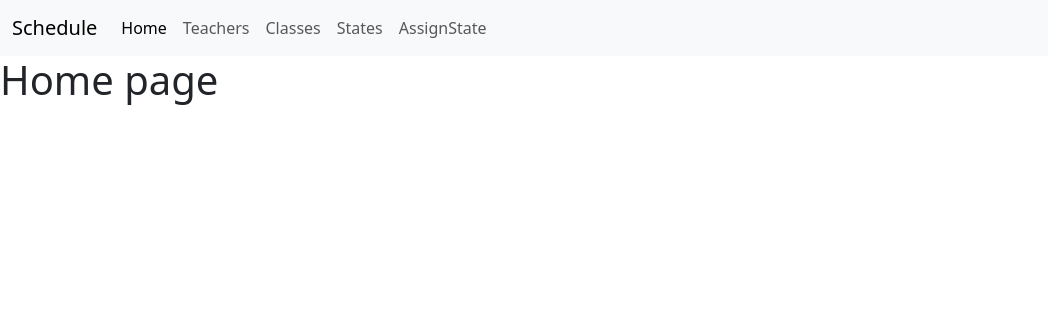
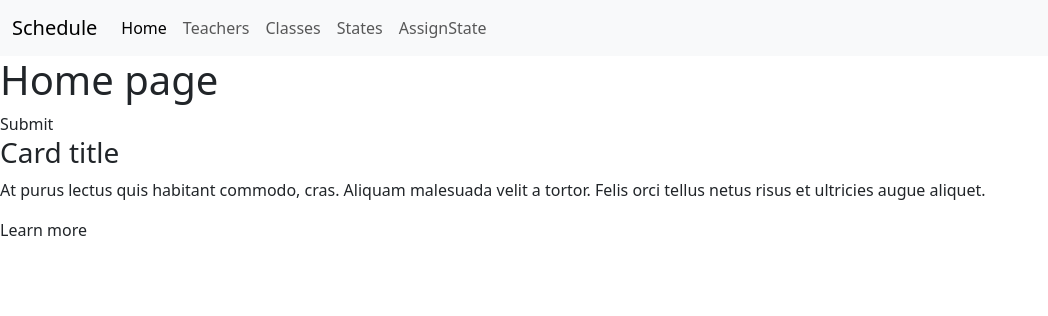
Before and after one commit to catawba/Schedule24, a Flask app: page / in a window 1280 px wide. Shown: the top 316 px of the page, without its empty margins (0-1048 px from the left). Run offline with Flask 3, Linux system fonts and the light colour scheme; some libraries are stand-ins or nearby versions.

Commit message:
Fast UI script added and started components

```diff
--- a/flasksched.py
+++ b/flasksched.py
@@ -23,9 +23,7 @@
         self.namelist=namelist
 
 
-teach = []
-for t in dbt:
-    teach.append(t)
+teach = dbt.all()
 
 clss = []
 for c in dbc:
@@ -69,8 +67,7 @@
 
 @app.route('/teachers/')
 def teachers():
-
-    return render_template('teachers.html', teachinfo=teach)
+    return render_template('teachers.html', teach=teach)
 
 @app.route('/index/addteachers')
 def addteachers():
--- a/templates/home.html
+++ b/templates/home.html
@@ -6,4 +6,11 @@
 
 <h1>Home page</h1>
 
+<! Fast UI components >
+<fast-button appearance="primary">Submit</fast-button>
+<fast-card>
+    <h3>Card title</h3>
+    <p>At purus lectus quis habitant commodo, cras. Aliquam malesuada velit a tortor. Felis orci tellus netus risus et ultricies augue aliquet.</p>
+    <fast-button>Learn more</fast-button>
+</fast-card>
 {% endblock %}
--- a/templates/nav.html
+++ b/templates/nav.html
@@ -5,6 +5,8 @@
     <meta name="viewport" content="width=device-width, initial-scale=1.0">
     <title>Schedule Maker</title>
     <link href="https://cdn.jsdelivr.net/npm/bootstrap@5.3.2/dist/css/bootstrap.min.css" rel="stylesheet" integrity="sha384-T3c6CoIi6uLrA9TneNEoa7RxnatzjcDSCmG1MXxSR1GAsXEV/Dwwykc2MPK8M2HN" crossorigin="anonymous">
+
+    <script type="module" src="https://cdn.jsdelivr.net/npm/@microsoft/fast-components/dist/fast-components.min.js"></script>
 
 </head>
 <body>
--- a/templates/teachers.html
+++ b/templates/teachers.html
@@ -11,7 +11,7 @@
       <th>Last</th>
       <th>Work Name</th>
     </tr>
-      {% for t in teachinfo%}
+      {% for t in teach%}
       <tr>
       <td>
         {{t.first}}
```
